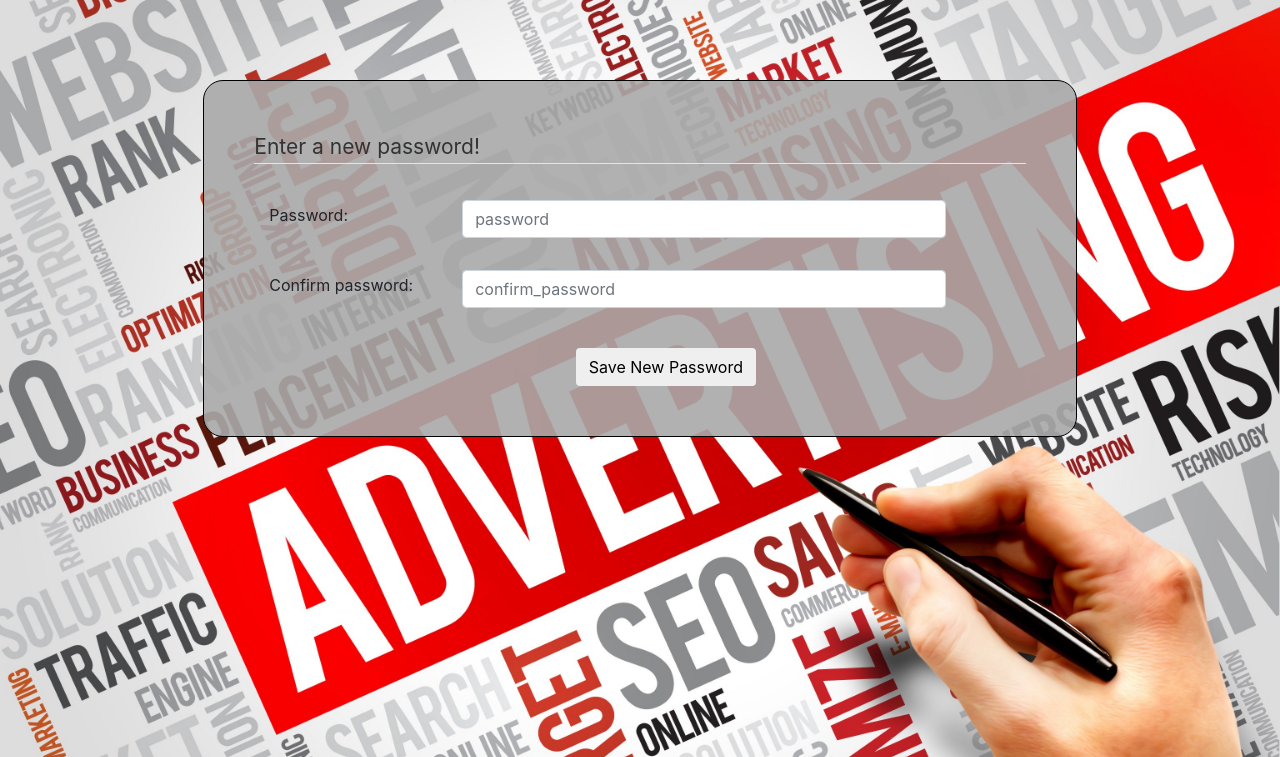
After one commit to Parham21/Fox_git, a Django app: page /change_password in a window 1280 px wide. The commit adds this page. Shown: the top 757 px of the page. Run offline with Django 3.2, Linux system fonts and the light colour scheme; some libraries are stand-ins or nearby versions.

Commit message:
change password form + logout button in dashboard

```diff
--- a/fox/advertisement/views.py
+++ b/fox/advertisement/views.py
@@ -72,6 +72,7 @@ def logout_view(request):
     logout(request)
     return redirect('home')
 
+
 def register(request):
     if request.method == 'GET':
         form = AddAdvertiserForm()
@@ -93,12 +94,12 @@ def reset_password(request):
         form = ResetPassForm(request.POST, request.FILES)
         try:
             advertiser = Advertiser.objects.filter(email=form.data['email'])[0]
-            reset_password = ResetPassword(advertiser=advertiser)
-            reset_password.save()
+            new_password = ResetPassword(advertiser=advertiser)
+            new_password.save()
             subject = 'Reset Password'
             body = render_to_string('email_template', context={
                 'username': advertiser.user.username,
-                'reset_link': reset_password.get_reset_password_link()
+                'reset_link': new_password.get_reset_password_link()
             })
             email = EmailMessage(subject=subject, body=body, to=[advertiser.email])
             send_email_async(email)
@@ -109,6 +110,7 @@ def reset_password(request):
                 'error': 'No user with this email address'
             })
 
+
 def change_password(request):
     if request.method == 'GET':
         form = SubmitPassword()
@@ -116,11 +118,10 @@ def change_password(request):
     else:
         form = SubmitPassword(request.POST)
         token = request.GET.get('token')
-        reset_password = ResetPassword.objects.filter(token=token)
-        reset_password.advertiser.user.set_password(form.data['password'])
-        reset_password.advertiser.user.save()
+        new_password = ResetPassword.objects.filter(token=token)
+        new_password.advertiser.user.set_password(form.data['password'])
+        new_password.advertiser.user.save()
         return redirect('home')
-
 
 
 def advertisement_detail(request, advertisement_id):
--- a/fox/static/dashboard_style.css
+++ b/fox/static/dashboard_style.css
@@ -167,7 +167,7 @@ header nav ul li:nth-child(5) a:before {
 }
 
 header nav ul li:nth-child(6) a:before {
-    content: "\1f50d";
+    content: "\E741";
 }
 
 main {
--- /dev/null
+++ b/fox/templates/change_password.html
@@ -0,0 +1,48 @@
+<!DOCTYPE html>
+<html lang="en">
+{% load staticfiles %}
+<head>
+    <meta charset="UTF-8">
+    <meta name="viewport" content="width=device-width, initial-scale=1, shrink-to-fit=no">
+    <meta HTTP-EQUIV="CACHE-CONTROL" CONTENT="NO-CACHE">
+
+    <title>Change Password</title>
+
+    <link rel="stylesheet" href="https://maxcdn.bootstrapcdn.com/bootstrap/4.0.0/css/bootstrap.min.css">
+    <link rel="stylesheet" href="{% static 'style.css' %}">
+    <link rel="icon" href="{% static 'favicon.ico' %}">
+</head>
+<body>
+<div class="grid">
+    <div class="row"></div>
+    <div class="row">
+        <div class="col-xs-10 col-md-8 col-lg-8 col-sm-8 offset-xs-1 offset-md-2 offset-lg-2 offset-sm-2 the-box">
+            <div class="well bs-component">
+                <form method="post" class="form-horizontal" enctype="multipart/form-data">
+                    {% csrf_token %}
+                    <fieldset>
+                        <legend>Enter a new password!</legend>
+                        {% for field in form %}
+                            <div class="form-group" style="color: #ff0026; display: flex; align-items: center;">
+                                {{ field.errors }}
+                            </div>
+                            <div class="form-group" style="display: flex; align-items: center;">
+                                <div class="col-xs-2 col-sm-2 col-md-2 col-lg-3 control-label">{{ field.label_tag }}</div>
+                                <div class="col-xs-10 col-sm-9 col-md-8 col-lg-8">{{ field }}</div>
+                                {% if field.help_text %}
+                                    <p class="help">{{ field.help_text|safe }}</p>
+                                {% endif %}
+                            </div>
+                        {% endfor %}
+                        <br/>
+                        <button type="submit" value="continue"
+                                class="btn btn-default offset-xs-5 offset-sm-5 offset-md-5 offset-lg-5">Save New Password
+                        </button>
+                    </fieldset>
+                </form>
+            </div>
+        </div>
+    </div>
+</div>
+</body>
+</html>
--- a/fox/templates/dashboard.html
+++ b/fox/templates/dashboard.html
@@ -33,6 +33,9 @@
             <li>
                 <a href="javascript:void(0);" data-title="Settings">Settings</a>
             </li>
+            <li>
+                <a href="http://127.0.0.1:8000/" data-title="Logout">Logout</a>
+            </li>
 
         </ul>
     </nav>
```
Also changed, not shown: fox/advertisement/forms.py (+8 -7 lines).
